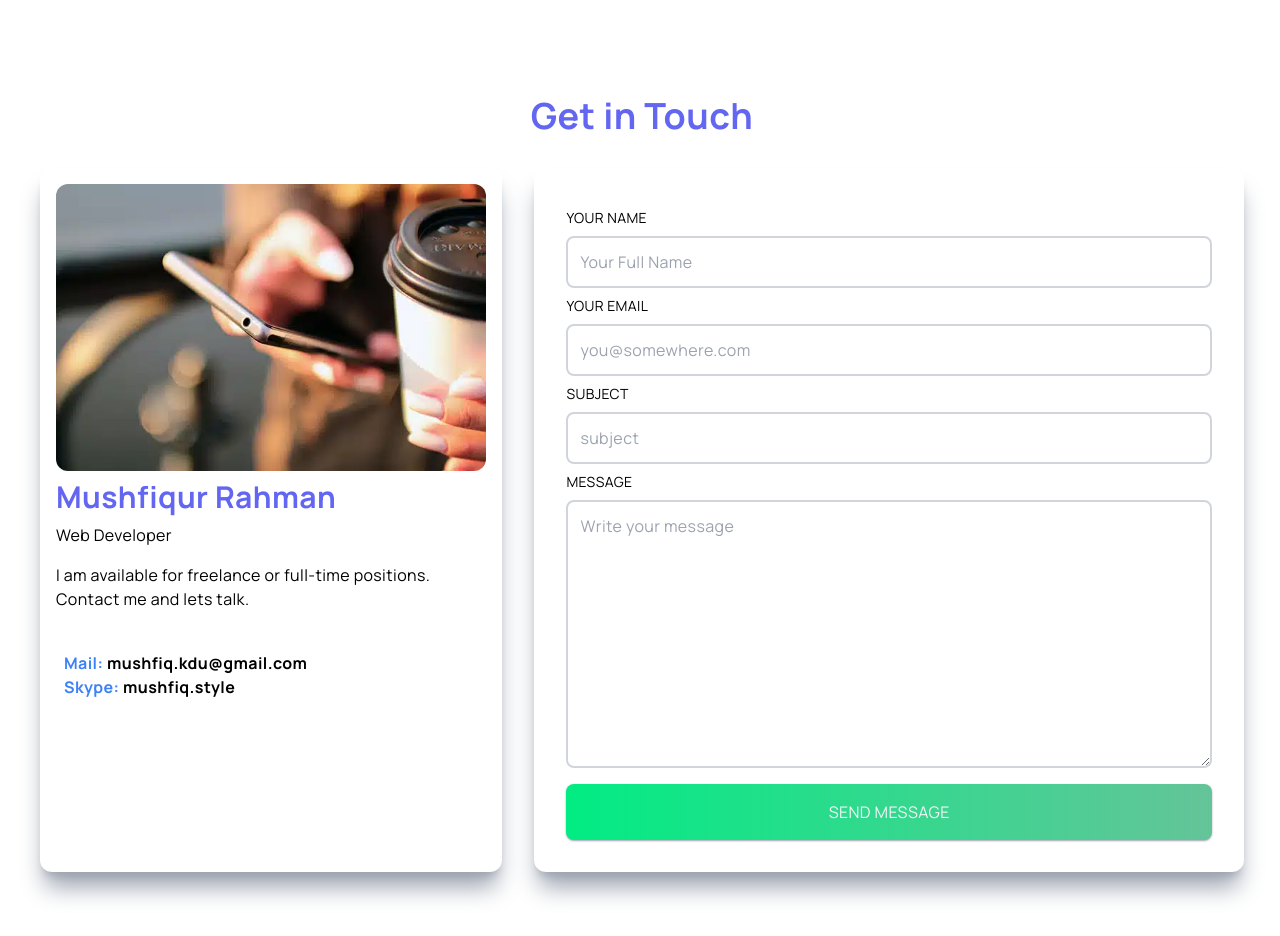
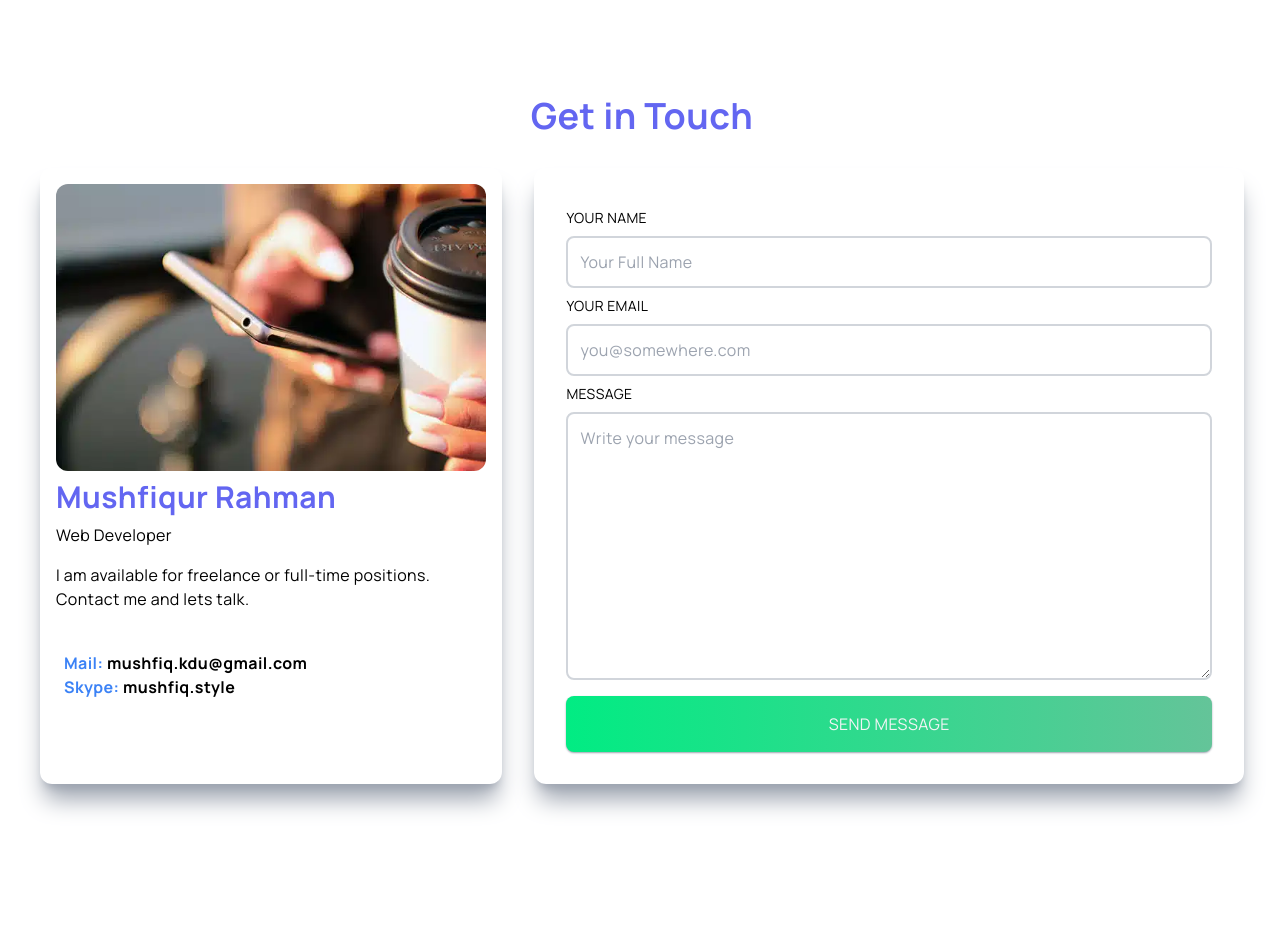
Before and after one commit to mushfiqur-rahman/portfolio, a Next.js app: page /contact in a window 1280 px wide. After the commit the page ends 848 px from the top, so only its background shows below. Built offline with nearby package versions, Linux system fonts and the light colour scheme.

Commit message:
validation add to contactfield

```diff
--- /dev/null
+++ b/components/Contact.jsx
@@ -0,0 +1,162 @@
+import React, { useState } from "react";
+import Image from "next/image";
+import ContactImg from "../public/contactImg.webp";
+
+const Contact = () => {
+  const [email, setEmail] = useState("");
+  const [text, setText] = useState("");
+  const [error, setError] = useState("");
+
+  const handleEmailChange = (e) => {
+    const newEmail = e.target.value;
+    setEmail(newEmail);
+
+    // Client-side email validation
+    const emailRegex = /^[^\s@]+@[^\s@]+\.[^\s@]+$/;
+    if (!emailRegex.test(newEmail)) {
+      setError("Invalid email address");
+    } else {
+      setError("");
+    }
+  };
+
+  const handleTextChange = (e) => {
+    const newText = e.target.value;
+    setText(newText);
+
+    // Client-side validation for word count
+    const wordCount = newText.trim().split(/\s+/).length;
+    if (wordCount < 50) {
+      setError("Minimum 50 words required");
+    } else if (wordCount > 150) {
+      setError("Maximum 150 words allowed");
+    } else {
+      setError("");
+    }
+
+    // Client-side validation for links
+    const hasLink = /(?:https?|ftp):\/\/[\n\S]+/i.test(newText);
+    if (hasLink) {
+      setError("Remove any links from the text");
+    }
+  };
+
+  const handleSubmit = (e) => {
+    e.preventDefault();
+  };
+
+  return (
+    <div className="dark:bg-gradient-to-r from-slate-900 to-slate-700">
+      <div
+        id="contact"
+        className="max-w-[1240px] m-auto md:pl-5 p-4 py-16 glassmorphism"
+      >
+        <h1 className="py-8 text-4xl font-bold text-center text-indigo-500">
+          Get in Touch
+        </h1>
+        <div className="grid lg:grid-cols-5 gap-8">
+          {/* left */}
+          <div className="col-span-3 lg:col-span-2 w-full h-full shadow-xl shadow-gray-400 rounded-xl">
+            <div className="lg:p-4 h-full">
+              <div>
+                <Image
+                  className="rounded-xl hover:scale-90 ease-in duration-300"
+                  src={ContactImg}
+                  alt="contact"
+                  priority={true}
+                />
+              </div>
+
+              <div className="text-center md:text-start">
+                <h2 className="py-2 text-3xl text-indigo-500">
+                  Mushfiqur Rahman
+                </h2>
+                <p>Web Developer</p>
+                <p className="py-4">
+                  I am available for freelance or full-time positions. Contact
+                  me and lets talk.
+                </p>
+              </div>
+
+              <div className="flex items-center py-4">
+                <div className=" p-2">
+                  <div className="font-bold ">
+                    <span className="text-blue-500">Mail:</span>{" "}
+                    <span>mushfiq.kdu@gmail.com</span>
+                  </div>
+                  <div className="font-bold">
+                    <span className="text-blue-500">Skype:</span>{" "}
+                    <span>mushfiq.style</span>
+                  </div>
+                </div>
+              </div>
+            </div>
+          </div>
+
+          <div className="col-span-3 w-full h-auto shadow-xl shadow-gray-400 rounded-xl lg:p-4">
+            <div className="p-4">
+              <form
+                action="https://getform.io/f/c5c082f5-315e-47c3-b3b7-e0c73974c08f"
+                method="POST"
+                encType="multipart/form-data"
+                onSubmit={handleSubmit}
+              >
+                <div className="flex flex-col">
+                  <label className="uppercase text-sm py-2">Your Name</label>
+                  <input
+                    className="border-2 rounded-lg p-3 flex border-gray-300"
+                    type="text"
+                    name="name"
+                    placeholder="Your Full Name"
+                    required
+                  />
+                </div>
+
+                <div className="flex flex-col">
+                  <label className="uppercase text-sm py-2">Your Email</label>
+                  <input
+                    className="border-2 rounded-lg p-3 flex border-gray-300"
+                    type="email"
+                    name="email"
+                    placeholder="you@somewhere.com"
+                    required
+                    value={email}
+                    onChange={handleEmailChange}
+                  />
+                </div>
+
+                <div className="flex flex-col">
+                  <label className="uppercase text-sm py-2">Message</label>
+                  <textarea
+                    rows="10"
+                    className="border-2 rounded-lg p-3 flex border-gray-300"
+                    name="message"
+                    placeholder="Write your message"
+                    required
+                    onChange={handleTextChange}
+                    value={text}
+                  ></textarea>
+                </div>
+
+                <button
+                  type="submit"
+                  className="bg-indigo-500 text-gray-100 mt-4 w-full p-4 rounded-lg"
+                >
+                  Send Message
+                </button>
+              </form>
+
+              {error && (
+                <p className="font-bold" style={{ color: "red" }}>
+                  {error}
+                </p>
+              )}
+            </div>
+          </div>
+        </div>
+      </div>
+    </div>
+  );
+};
+
+export default Contact;
--- a/pages/contact.jsx
+++ b/pages/contact.jsx
@@ -1,119 +1,11 @@
 import React from "react";
-import Image from "next/image";
-import ContactImg from "../public/contactImg.webp";
+import Contact from "@/components/Contact";
 
 const contact = () => {
   return (
-    <div className="dark:bg-gradient-to-r from-slate-900 to-slate-700">
-      <div
-        id="contact"
-        className="max-w-[1240px] m-auto md:pl-5 p-4 py-16 glassmorphism"
-      >
-        <h1 className="py-8 text-4xl font-bold text-center text-indigo-500">
-          Get in Touch
-        </h1>
-        <div className="grid lg:grid-cols-5 gap-8">
-          {/* left */}
-          <div className="col-span-3 lg:col-span-2 w-full h-full shadow-xl shadow-gray-400 rounded-xl">
-            <div className="lg:p-4 h-full">
-              <div>
-                <Image
-                  className="rounded-xl hover:scale-90 ease-in duration-300"
-                  src={ContactImg}
-                  alt="contact"
-                  priority={true}
-                />
-              </div>
-
-              <div className="text-center md:text-start">
-                <h2 className="py-2 text-3xl text-indigo-500">
-                  Mushfiqur Rahman
-                </h2>
-                <p>Web Developer</p>
-                <p className="py-4">
-                  I am available for freelance or full-time positions. Contact
-                  me and lets talk.
-                </p>
-              </div>
-
-              <div className="flex items-center py-4">
-                <div className=" p-2">
-                  <div className="font-bold ">
-                    <span className="text-blue-500">Mail:</span>{" "}
-                    <span>mushfiq.kdu@gmail.com</span>
-                  </div>
-                  <div className="font-bold">
-                    <span className="text-blue-500">Skype:</span>{" "}
-                    <span>mushfiq.style</span>
-                  </div>
-                </div>
-              </div>
-            </div>
-          </div>
-
-          <div className="col-span-3 w-full h-auto shadow-xl shadow-gray-400 rounded-xl lg:p-4">
-            <div className="p-4">
-              <form
-                action="https://getform.io/f/c5c082f5-315e-47c3-b3b7-e0c73974c08f"
-                method="POST"
-                encType="multipart/form-data"
-              >
-                <div className="flex flex-col">
-                  <label className="uppercase text-sm py-2">Your Name</label>
-                  <input
-                    className="border-2 rounded-lg p-3 flex border-gray-300"
-                    type="text"
-                    name="name"
-                    placeholder="Your Full Name"
-                    required
-                  />
-                </div>
-
-                <div className="flex flex-col">
-                  <label className="uppercase text-sm py-2">Your Email</label>
-                  <input
-                    className="border-2 rounded-lg p-3 flex border-gray-300"
-                    type="email"
-                    name="email"
-                    placeholder="you@somewhere.com"
-                    required
-                  />
-                </div>
-
-                <div className="flex flex-col">
-                  <label className="uppercase text-sm py-2">Subject</label>
-                  <input
-                    className="border-2 rounded-lg p-3 flex border-gray-300"
-                    type="text"
-                    name="subject"
-                    placeholder="subject"
-                    required
-                  />
-                </div>
-
-                <div className="flex flex-col">
-                  <label className="uppercase text-sm py-2">Message</label>
-                  <textarea
-                    rows="10"
-                    className="border-2 rounded-lg p-3 flex border-gray-300"
-                    name="message"
-                    placeholder="Write your message"
-                    required
-                  ></textarea>
-                </div>
-
-                <button
-                  type="submit"
-                  className="bg-indigo-500 text-gray-100 mt-4 w-full p-4 rounded-lg"
-                >
-                  Send Message
-                </button>
-              </form>
-            </div>
-          </div>
-        </div>
-      </div>
-    </div>
+    <>
+      <Contact />
+    </>
   );
 };
 
```
